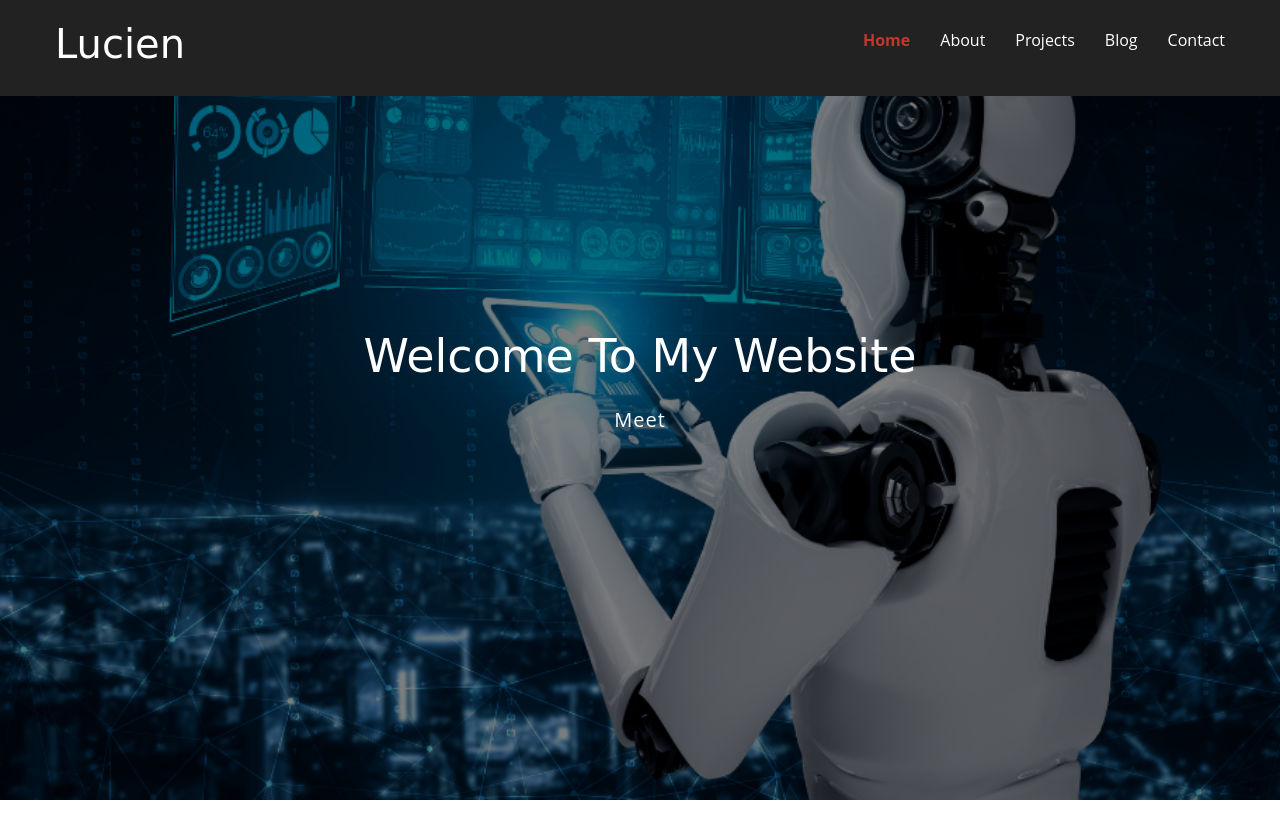
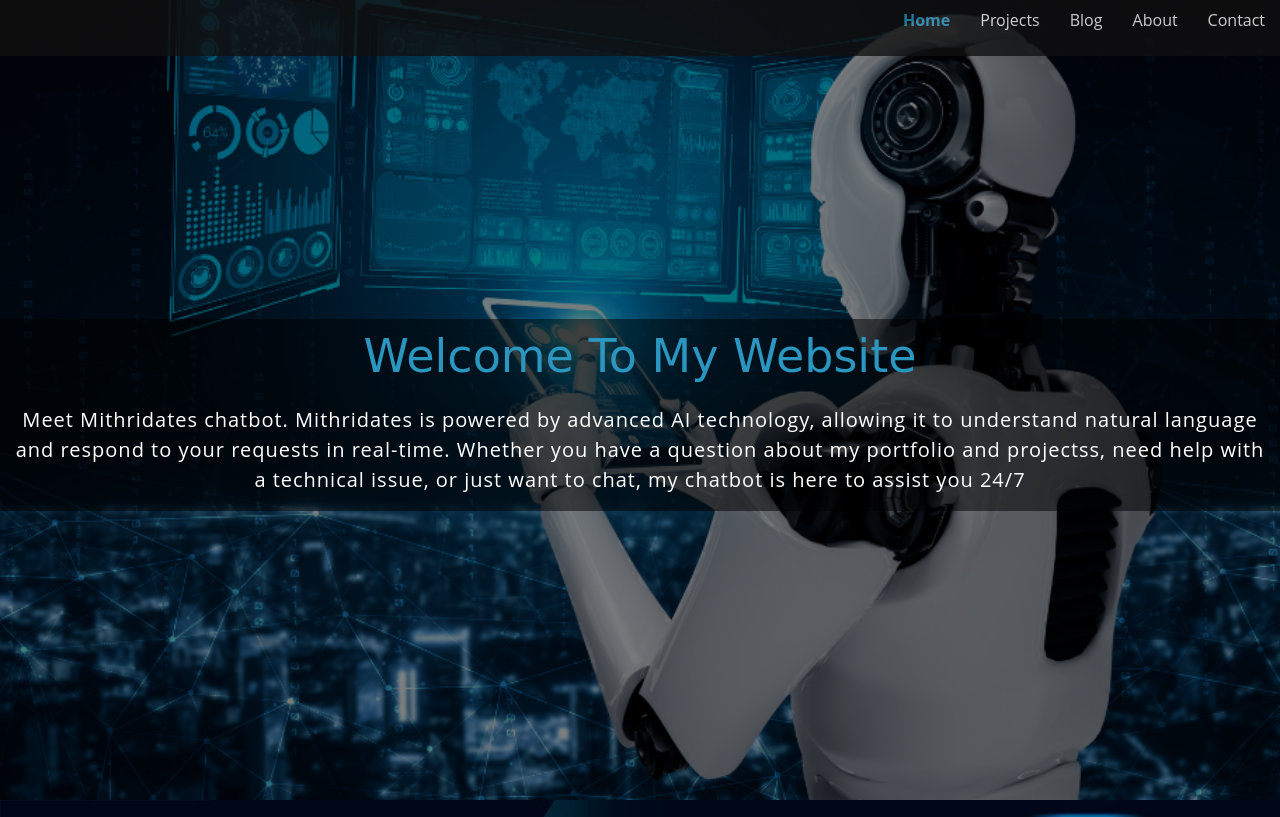
Before and after one commit to malucien/Portfolio, a website: page index.html in a window 1280 px wide. Shown: the top 817 px of the page. Drawn offline with nearby package versions, Linux system fonts and the light colour scheme.

Commit message:
First commit

```diff
--- a/index.html
+++ b/index.html
@@ -16,24 +16,22 @@
   <section>
     <nav class="nav">
       <div class="container">
-        <h1 class="logo"><a href="/index.html">Lucien</a></h1>
+        <h1 class="logo"><a href="/index.html"></a></h1>
         <ul>
           <li><a href="#" class="current">Home</a></li>
-          <li><a href="#">About</a></li>
           <li><a href="#">Projects</a></li>
           <li><a href="#">Blog</a></li>
+          <li><a href="#">About</a></li>
           <li><a href="#">Contact</a></li>
         </ul>
       </div>
     </nav>
-
     <div class="hero">
       <div class="container">
         <h1>Welcome To My Website</h1>
-        <p>Meet </p>
+        <p>Meet Mithridates chatbot. Mithridates is powered by advanced AI technology, allowing it to understand natural language and respond to your requests in real-time. Whether you have a question about my portfolio and projectss, need help with a technical issue, or just want to chat, my chatbot is here to assist you 24/7 </p>
       </div>
     </div>
-
 
     <div id="parallax" class="parallax-item">
       <h2>Div 1</h2>
--- a/package.json
+++ b/package.json
@@ -7,11 +7,12 @@
     "lite": "lite-server",
     "start": "npm run lite",
     "test": "echo \"Error: no test specified\" && exit 1"
- },
+  },
   "author": "Lucien Masudi",
   "license": "ISC",
   "devDependencies": {
-    "lite-server": "^2.6.1"
+    "lite-server": "^2.6.1",
+    "node-sass": "^8.0.0"
   },
   "dependencies": {
     "bootstrap": "^4.5.2",
--- a/styles/index.scss
+++ b/styles/index.scss
@@ -1,7 +1,3 @@
-
-
-
-
 
 body {
   font-family: "Open Sans", sans-serif;
@@ -36,6 +32,133 @@ footer {
   border-bottom: 1px ridge;
   min-height: 200px;
 }
+
+/*Navbar  */
+
+@import url('https://fonts.googleapis.com/css?family=Open+Sans');
+
+* {
+  box-sizing: border-box;
+  margin: 0;
+  padding: 0;
+}
+
+body {
+  	color: #222222;
+  	font-family: 'Open Sans', sans-serif;
+  	padding-bottom: 50px;
+}
+
+.container {
+  	margin: 0 auto;
+  	max-width: 1200px;
+}
+
+.nav {
+  	background-color: #222222;
+    opacity: 0.8;
+  	left: 0;
+  	position: fixed;
+  	right: 0;
+  	top: 0;
+  	transition: all 0.3s ease-in-out;
+}
+
+.nav .container {
+  	align-items: center;
+  	display: flex;
+  	justify-content: space-between;
+  	padding: 20px 0;
+  	transition: all 0.3s ease-in-out;
+}
+
+.nav ul {
+  	align-items: center;
+  	display: flex;
+  	justify-content: center;
+  	list-style-type: none;
+}
+
+.nav a {
+  	color: #FFFFFF;
+  	padding: 7px 15px;
+  	text-decoration: none;
+  	transition: all 0.3s ease-in-out;
+}
+
+.nav.active {
+  	background-color: #FFFFFF;
+  	box-shadow: 0 2px 10px rgba(0, 0, 0, 0.3);
+}
+
+.nav.active a {
+  	color: #000000;
+}
+
+.nav.active .container {
+  padding: 10px 0;
+}
+
+.nav a.current,
+.nav a:hover {
+  color: #2b96c0;
+  font-weight: bold;
+}
+
+.hero {
+  	align-items: center;
+  	background-image: url('/assets/parallax1.webp');
+  	background-position: bottom center;
+  	background-repeat: no-repeat;
+  	background-size: cover;
+  	color: #FFFFFF;
+  	display: flex;
+  	height: 100vh;
+  	justify-content: center;
+  	margin-bottom: 0px;
+  	position: relative;
+  	text-align: center;
+ 	  z-index: -2;
+
+}
+
+.hero, .container {
+  background-color: rgba(0, 0, 0, 0.5);
+}
+
+.hero::before {
+  	background-color: rgba(0, 0, 0, 0.5);
+  	content: '';
+  	height: 100%;
+  	left: 0;
+  	position: absolute;
+  	top: 0;
+  	width: 100%;
+  	z-index: -1;
+}
+
+.hero h1 {
+  	font-size: 46px;
+  	margin: -20px 0 20px;
+}
+
+.hero p {
+  	font-size: 20px;
+  	letter-spacing: 1px;
+}
+
+.content h2,
+.content h3 {
+  	font-size: 150%;
+  	margin: 20px 0;
+}
+
+.content p {
+  	color: #555555;
+  	letter-spacing: 1.2px;
+  	line-height: 30px;
+}
+
 /*Parallax styles*/
 * {
   padding: 0;
@@ -65,7 +188,7 @@ html {
 }
 
 .parallax-item:first-child {
-  background: url("/assets/navbg.jpg");
+  background: url("/assets/parallax1.webp");
   background-size: cover;
 }
 
@@ -74,7 +197,7 @@ html {
 }
 
 .parallax-item:nth-child(3) {
-  background: url("https://images.unsplash.com/photo-1663183539627-adbe2c8ef43d?crop=entropy&cs=tinysrgb&fm=jpg&ixid=MnwzMjM4NDZ8MHwxfHJhbmRvbXx8fHx8fHx8fDE2NjM5Mzk5ODc&ixlib=rb-1.2.1&q=80");
+  background: url("/assets/bg2.jpg");
   background-size: cover;
   background-position: center;
   background-attachment: fixed; /* Parallax Effect for DIV 3 */
@@ -82,7 +205,8 @@ html {
 }
 
 .parallax-item:nth-child(4) {
-  background: #1565c0;
+  background: url("/assets/bg1.jpg");
+  background-size: cover;
 }
 
 @media screen and (max-width: 768px) {
```
Also changed, not shown: styles/index.css, 1 other file.
